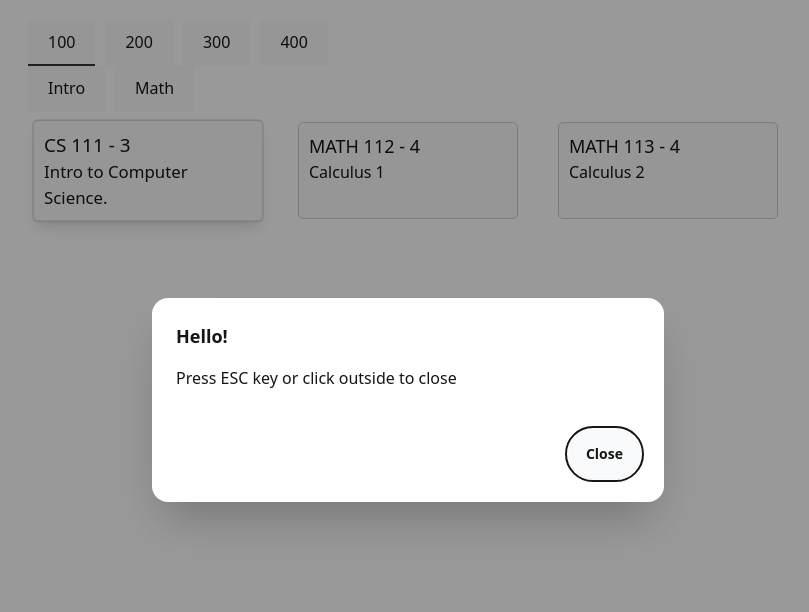
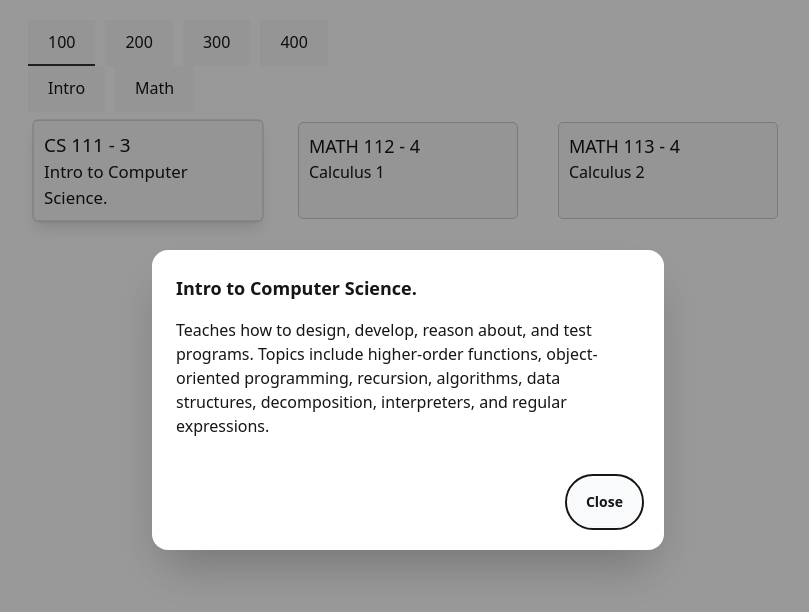
Before and after one commit to speel107/card-app, a React (Create React App) app: page / in a window 1280 px wide. Both pictures are taken after a click on the element 380 px from the left and 170 px from the top of the page. Shown: the top 612 px of the page, without its empty margins (232-1041 px from the left). Built offline with nearby package versions, Linux system fonts and the light colour scheme.

Commit message:
added description to card modal menu

```diff
--- a/src/ClassCard.jsx
+++ b/src/ClassCard.jsx
@@ -9,15 +9,15 @@ import './ClassCard.css';
 // when taught
 // prerequisites
 
-const ClassCard = ({ code, credits, name }) => {
+const ClassCard = ({ course }) => {
   return (
-    <div onClick={()=>document.getElementById(`${name}-modal`).showModal()} className="class-card hover:shadow-lg hover:scale-105">
-      <h3>{code} - {credits}</h3>
-      <p>{name}</p>
-    <dialog id={`${name}-modal`} className="modal">
+    <div onClick={()=>document.getElementById(`${course.name}-modal`).showModal()} className="class-card hover:shadow-lg hover:scale-105">
+      <h3>{course.code} - {course.credits}</h3>
+      <p>{course.name}</p>
+    <dialog id={`${course.name}-modal`} className="modal">
       <div className="modal-box">
-        <h3 className="font-bold text-lg">Hello!</h3>
-        <p className="py-4">Press ESC key or click outside to close</p>
+        <h3 className="font-bold text-lg">{course.name}</h3>
+        <p className="py-4">{course.description}</p>
         <div className="modal-action">
           <form method="dialog">
             <button className="btn">Close</button>
--- a/src/ClassList.jsx
+++ b/src/ClassList.jsx
@@ -38,7 +38,7 @@ const ClassList = () => {
           }
           <div className="class-card-container">
             {filteredClasses.map(classCS => (
-              <ClassCard key={classCS.code} code={classCS.code} credits={classCS.credits} name={classCS.name} />
+              <ClassCard key={classCS.code} course={classCS} />
             ))}
           </div>
         </div>
```
